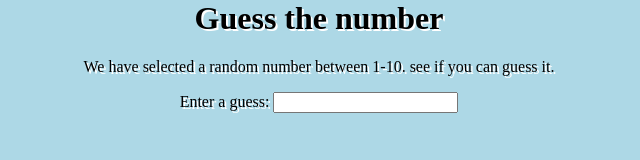
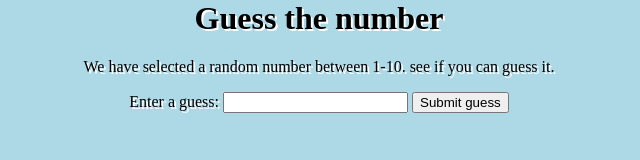
Before and after one commit to Nishant8819/gtn, a plain HTML site: page index.html in a window 1280 px wide. Shown: the whole page, without its empty margins (321-961 px from the left). Drawn offline with Linux system fonts and the light colour scheme.

Commit message:
Guess The Number

```diff
--- a/index.html
+++ b/index.html
@@ -16,7 +16,8 @@
         <input type="text" id="guessField"
             class="guessField">
 
-
+        <input type="submit" value="Submit guess"
+            class="guessSubmit" id="submitguess">
     </div>
     <script src="app.js"></script>
 
```
